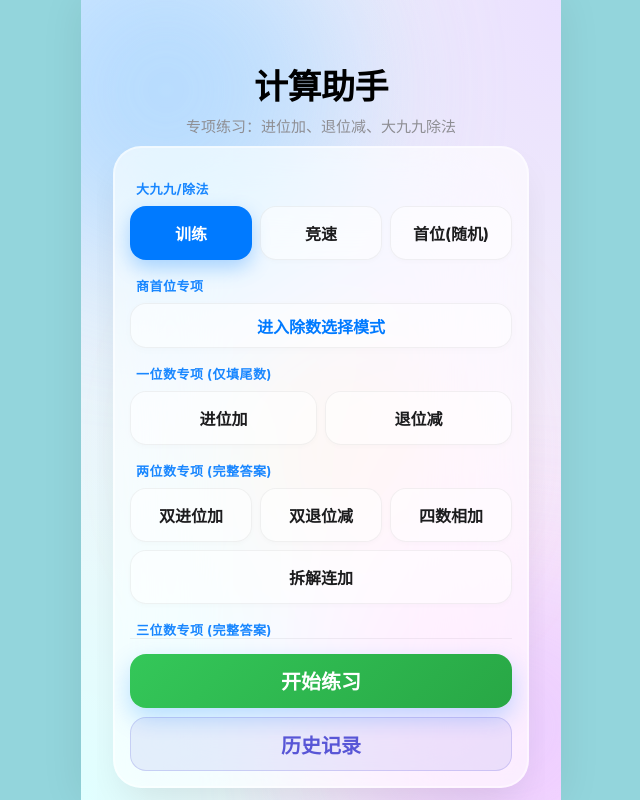
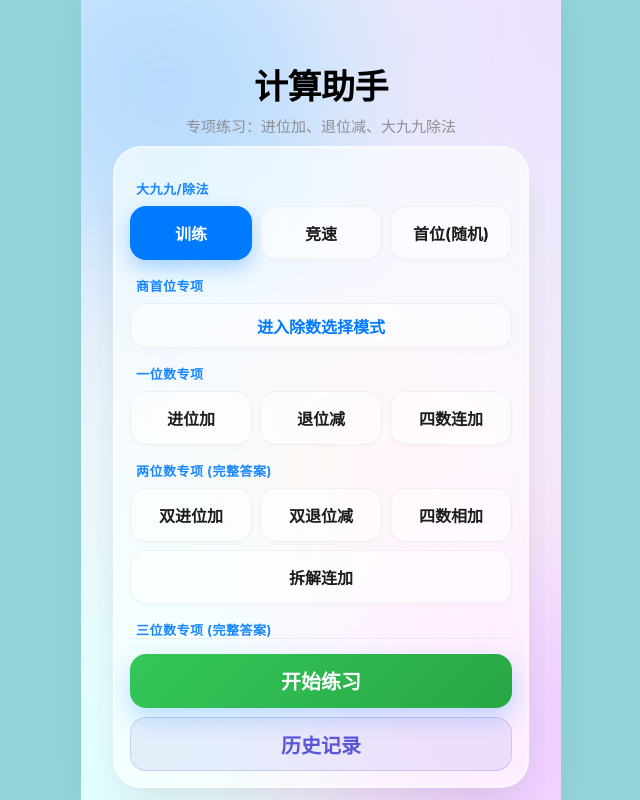
Before and after one commit to carey-hu/calulation-test, a Vue app: page / in a window 1280 px wide. Shown: the whole page, without its empty margins (319-959 px from the left). Built offline with nearby package versions, Linux system fonts and the light colour scheme.

Commit message:
新增四个一位数

```diff
--- a/src/App.vue
+++ b/src/App.vue
@@ -425,6 +425,26 @@ const GAME_MODES = {
   'firstSpec': { name: '商首位专项', title: '商首位专项完成！', gen: (n, ex) => { const d=ex.divisor||12; const pool=[]; for(let i=0;i<n;i++){ const dd=Math.floor(Math.random()*(999-d+1))+d; const fq=Math.floor(dd/d); const fd=parseInt(String(fq)[0],10); pool.push({dividend:dd,divisor:d,ans:fd,symbol:'÷'}); } return pool; } },
   'plus': { name: '进位加', title: '一位数进位加完成！', hintNote: '只填个位尾数', gen: (n) => { const p=[]; for(let i=0;i<n;i++){ let a,b; do{a=Math.floor(Math.random()*9)+1;b=Math.floor(Math.random()*9)+1;let a1=a%10;let b1=b%10;}while(a+b<10); p.push({dividend:a,divisor:b,ans:(a+b)%10,symbol:'+'});} return p;} },
   'minus': { name: '退位减', title: '一位数退位减完成！', hintNote: '只填个位尾数', gen: (n) => { const p=[]; for(let i=0;i<n;i++){ let a,b; do{a=Math.floor(Math.random()*9)+1;b=Math.floor(Math.random()*9)+1;}while(a>=b); p.push({dividend:a,divisor:b,ans:(10+a-b),symbol:'-'});} return p;} },
+
+  // 新增：四数连加（一位数）
+  'fourSingleSum': {
+    name: '四数连加',
+    title: '四数连加(一位)完成！',
+    hintNote: '计算准确和',
+    isSmallFont: true,
+    gen: (n) => {
+      const p = [];
+      for(let i=0; i<n; i++){
+        const a = Math.floor(Math.random()*9)+1;
+        const b = Math.floor(Math.random()*9)+1;
+        const c = Math.floor(Math.random()*9)+1;
+        const d = Math.floor(Math.random()*9)+1;
+        p.push({dividend: `${a}+${b}+${c}`, divisor: d, ans: a+b+c+d, symbol: '+'});
+      }
+      return p;
+    }
+  },
+
   'doublePlus': { name: '双进位加', title: '双进位加完成！', hintNote: '个位十位均需进位', gen: (n)=>{ const p=[]; for(let i=0;i<n;i++){ let a,b,a1,a2,b1,b2; do{a=Math.floor(Math.random()*90)+10;b=Math.floor(Math.random()*90)+10;a1=Math.floor(a/10);a2=a%10;b1=Math.floor(b/10);b2=b%10;}while(a2+b2<10||a1+b1<10); p.push({dividend:a,divisor:b,ans:a+b,symbol:'+'});} return p;} },
   'doubleMinus': { name: '双退位减', title: '双退位减完成！', hintNote: '个位退，十位不退', gen: (n)=>{ const p=[]; for(let i=0;i<n;i++){ let a,b,a1,a2,b1,b2; do{a=Math.floor(Math.random()*90)+10;b=Math.floor(Math.random()*90)+10;a1=Math.floor(a/10);a2=a%10;b1=Math.floor(b/10);b2=b%10;}while(!(a2<b2&&a1-1>=b1)); p.push({dividend:a,divisor:b,ans:a-b,symbol:'-'});} return p;} },
   'fourSum': { name: '四数相加', title: '四数相加完成！', hintNote: '计算准确和', isSmallFont:true, gen: (n)=>{ const p=[]; for(let i=0;i<n;i++){ const a=Math.floor(Math.random()*90)+10;const b=Math.floor(Math.random()*90)+10;const c=Math.floor(Math.random()*90)+10;const d=Math.floor(Math.random()*90)+10; p.push({dividend:`${a}+${b}+${c}`,divisor:d,ans:a+b+c+d,symbol:'+'});} return p;} },
@@ -586,7 +606,7 @@ const GAME_MODES = {
 const MODE_GROUPS = {
   basic: { label: '大九九/除法', modes: ['train', 'speed', 'first'] },
   divSelect: { label: '商首位专项', modes: [] },
-  single: { label: '一位数专项 (仅填尾数)', modes: ['plus', 'minus'] },
+  single: { label: '一位数专项', modes: ['plus', 'minus', 'fourSingleSum'] }, // 更新了标题，加入了新模式
   double: { label: '两位数专项 (完整答案)', modes: ['doublePlus', 'doubleMinus', 'fourSum', 'decompAdd'] },
   triple: { label: '三位数专项 (完整答案)', modes: ['carryJudge', 'borrowJudge', 'digitDetermine', 'triplePlus', 'tripleMinus', 'tripleAnyPlus', 'tripleAnyMinus', 'tripleMix', 'tripleMult', 'tripleDiv'] },
   spec: { label: '五除三专项 (允许3%误差)', modes: ['divSpecA', 'divSpecB', 'divSpecC', 'divScale'] }
@@ -712,7 +732,7 @@ export default {
          return `正确：${correctCount}/${totalCount}｜总用时：${totalSec.toFixed(1)}s`;
        }
     },
-    isSmallFont() { return this.activeConfig.isSmallFont || (this.currentModeKey === 'fourSum' || this.currentModeKey === 'tripleMix' || this.currentModeKey === 'decompAdd'); }
+    isSmallFont() { return this.activeConfig.isSmallFont || (this.currentModeKey === 'fourSum' || this.currentModeKey === 'fourSingleSum' || this.currentModeKey === 'tripleMix' || this.currentModeKey === 'decompAdd'); }
   },
   mounted() {
     const history = localStorage.getItem('calc_history');
```
